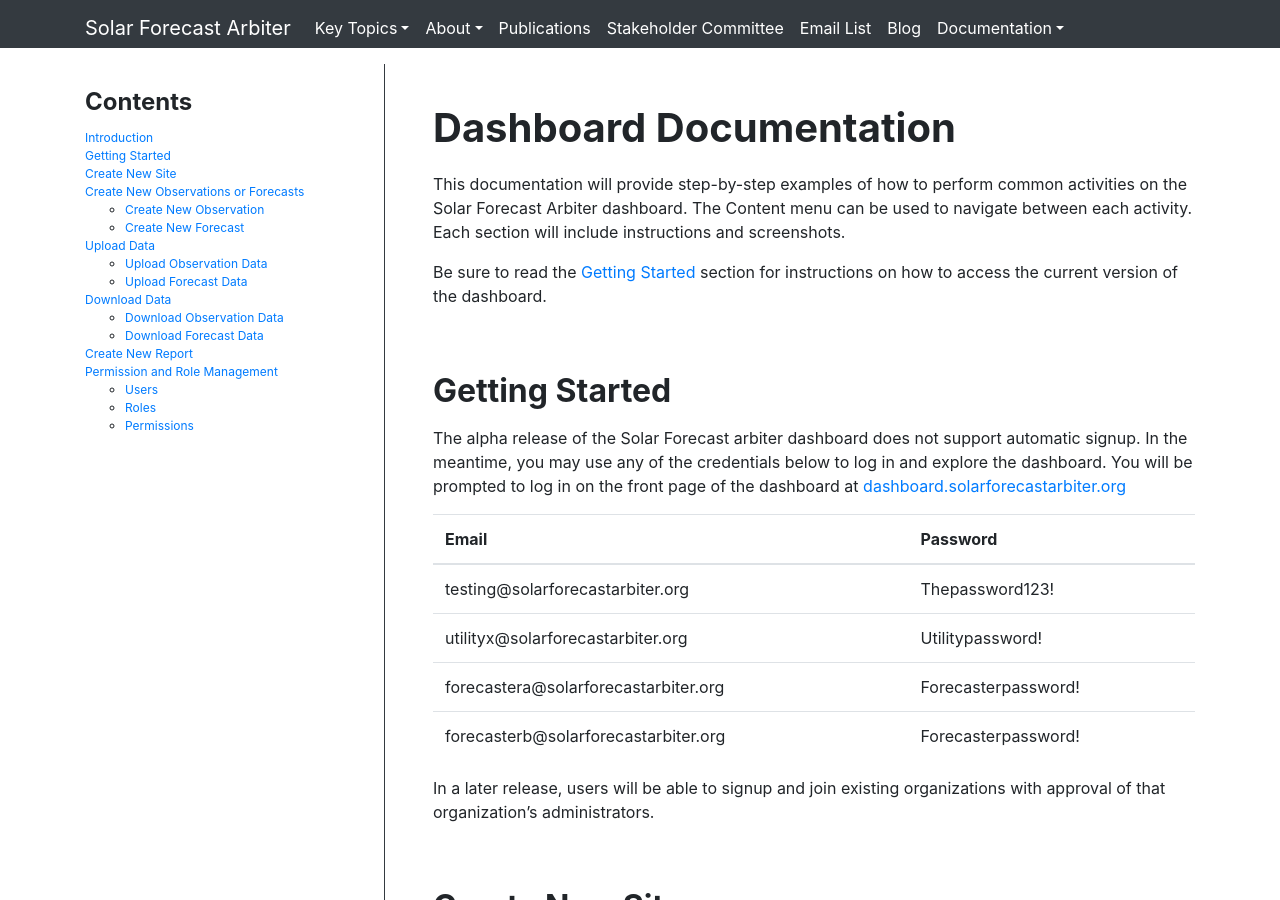
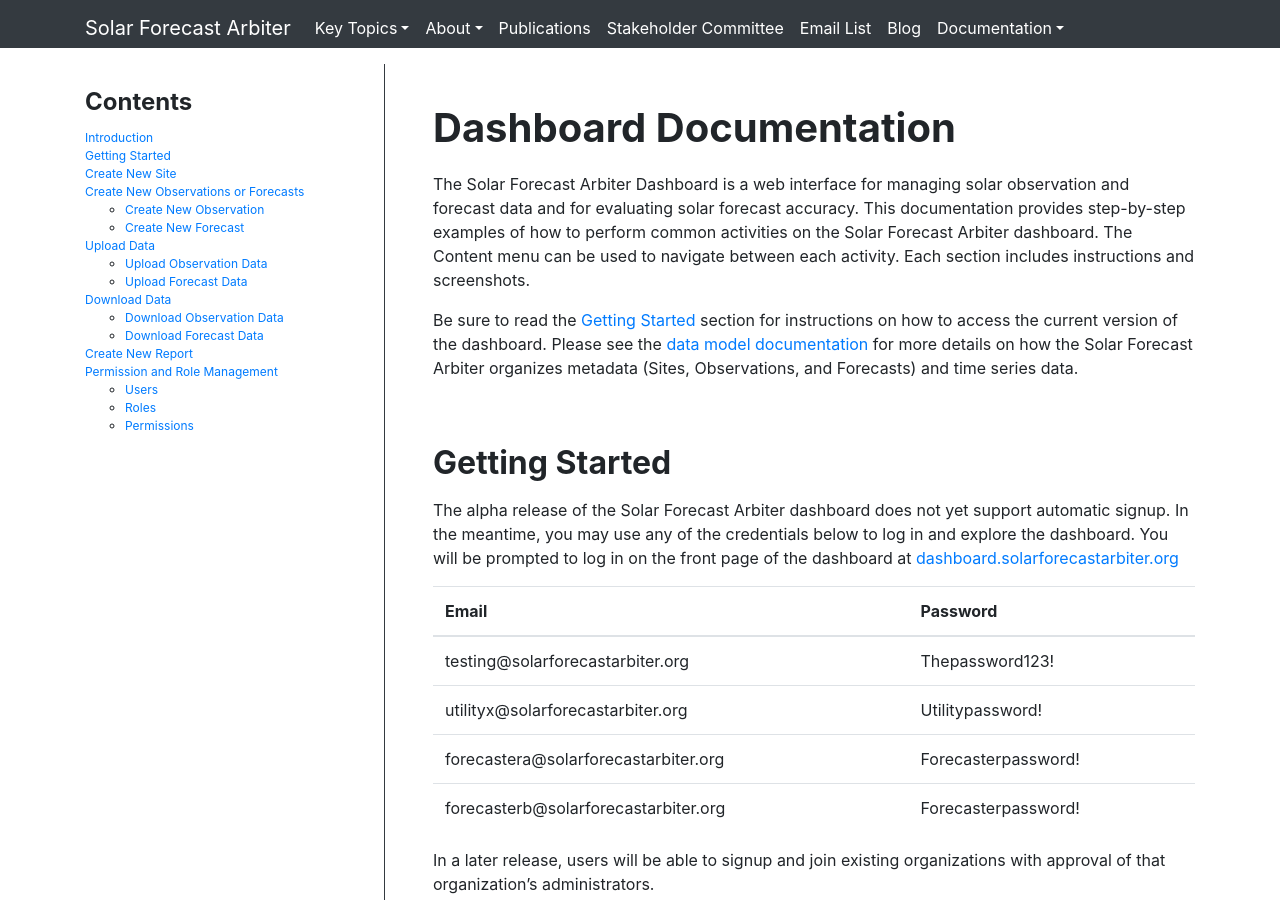
Before and after one commit to SolarArbiter/SolarArbiter.github.io, a Jekyll site: the page built from dashboard_documentation.md, in a window 1280 px wide and 900 px high. Built offline with Jekyll 4.4.1, drawn with Linux system fonts in a browser that asks for light colours; comment, search, counter and statistics services are not loaded; our own code applies the rules of GitHub Pages for plain Markdown files; some of the changed text lies outside the part shown.

Commit message:
minor edits

```diff
--- a/dashboard_documentation.md
+++ b/dashboard_documentation.md
@@ -7,20 +7,25 @@
 =======================
 {: .anchor}
 
-This documentation will provide step-by-step examples of how to perform
+The Solar Forecast Arbiter Dashboard is a web interface for managing solar
+observation and forecast data and for evaluating solar forecast accuracy.
+This documentation provides step-by-step examples of how to perform
 common activities on the Solar Forecast Arbiter dashboard. The Content menu
-can be used to navigate between each activity. Each section will include
+can be used to navigate between each activity. Each section includes
 instructions and screenshots.
 
 Be sure to read the [Getting Started](#getting-started) section for instructions
 on how to access the current version of the dashboard.
+Please see the [data model documentation](/datamodel/) for more details on
+how the Solar Forecast Arbiter organizes metadata (Sites, Observations, and Forecasts)
+and time series data.
 
 
 Getting Started
 ---------------
 {: .anchor}
 
-The alpha release of the Solar Forecast arbiter dashboard does not support automatic
+The alpha release of the Solar Forecast Arbiter dashboard does not yet support automatic
 signup. In the meantime, you may use any of the credentials below to log in and
 explore the dashboard. You will be prompted to log in on the front page of the
 dashboard at [dashboard.solarforecastarbiter.org](https://dashboard.solarforecastarbiter.org)
@@ -48,7 +53,6 @@
 2. Enter the metadata for your Site. Selecting a site type of
    'Power Plant' will prompt you for additional fields.
 
-
    - *Weather station site creation form*
    <img class="my-3" src="/images/SiteForm.png"/>
 
@@ -65,7 +69,7 @@
 
 
 Create New Observation or Forecast
----------------------------------
+----------------------------------
 {: .anchor}
 
 To create an Observation or Forecast, an associated site must already exist (see [Create New Site](#create-new-site)).
@@ -115,7 +119,7 @@
 The instructions here will describe the process of
 uploading data using the dashboard.
 Uploading data may be automated using the API, see
-[https://dev-api.solarforecastarbiter.org/](https://dev-api.solarforecastarbiter.org/)
+[https://api.solarforecastarbiter.org/](https://api.solarforecastarbiter.org/)
 for detailed documentation.
 
 ### Upload Observation Data
@@ -162,7 +166,7 @@
 The instructions here will describe the process of
 downloading data using the dashboard.
 Users may also utilize the API to download data. See the
-[API documentation](https://dev-api.solarforecastarbiter.org/)
+[API documentation](https://api.solarforecastarbiter.org/)
 for details.
 
 ### Download Observation data
```
Also changed, not shown: data_model.md (+4 -5 lines).
